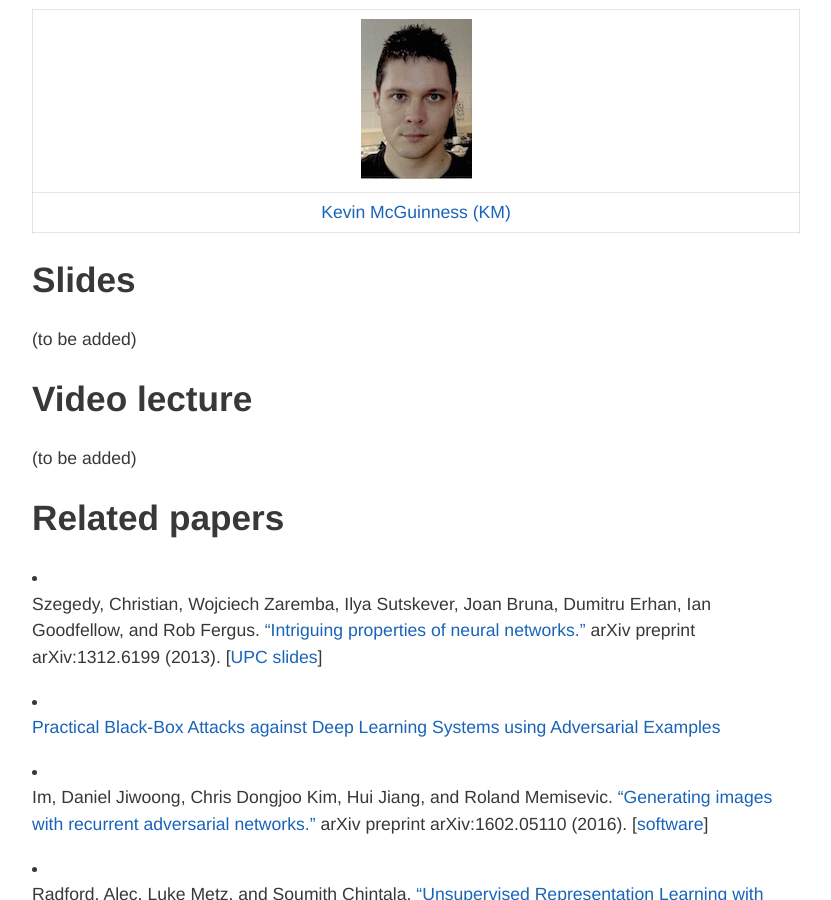
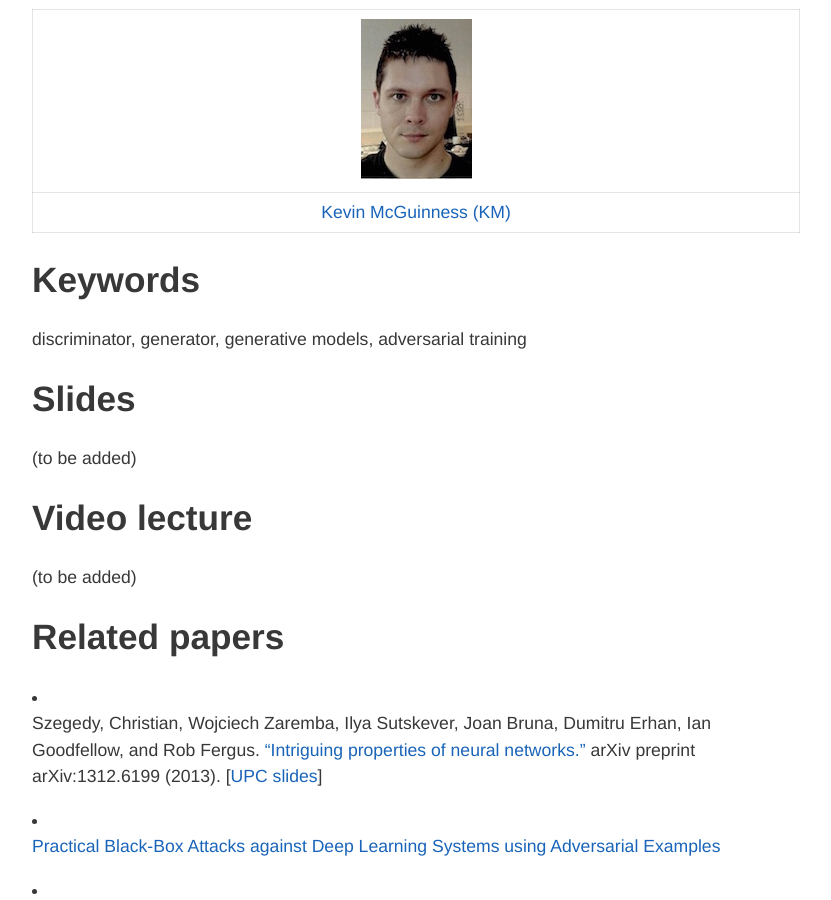
Before and after one commit to imatge-upc/telecombcn-2016-dlcv, a Jekyll site: the page built from adversarial.md, in a window 1280 px wide and 900 px high, scrolled down 332 px. Shown: the whole window, without its empty margins (224-1055 px from the left). Built offline with Jekyll 4.4.1, drawn with Linux system fonts in a browser that asks for light colours; nearby versions of some CDN libraries.

Commit message:
Update adversarial.md

```diff
--- a/adversarial.md
+++ b/adversarial.md
@@ -14,6 +14,9 @@ hide: true
 [KevinMcGuinness-web]: https://www.insight-centre.org/users/kevin-mcguinness
 [KevinMcGuinness-photo]: img/instructors/KevinMcGuinness.jpg "Kevin McGuinness"
 
+## Keywords
+
+discriminator, generator, generative models, adversarial training
 ## Slides
 
 (to be added)
```
